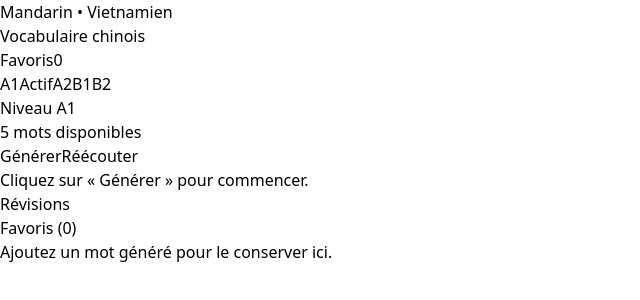
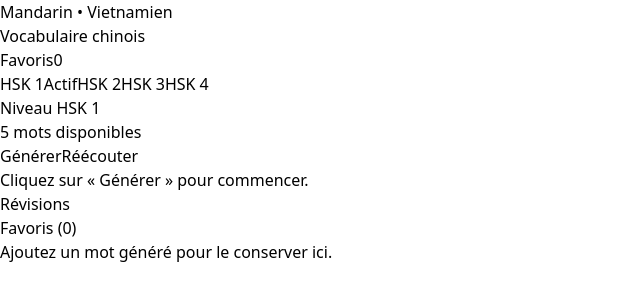
Before and after one commit to HanhNGUYEN-PM/Vocab_de_Hanh, a React (Vite) app: page / in a window 1280 px wide. Shown: the top 300 px of the page, without its empty margins (0-640 px from the left). Built offline with nearby package versions, Linux system fonts and the light colour scheme.

Commit message:
Replace levels with HSK labels

```diff
--- a/src/App.tsx
+++ b/src/App.tsx
@@ -4,6 +4,12 @@ import { LevelKey, VOCABULARY_BY_LEVEL, levelOrder } from './data/vocabulary';
 
 const FAVORITES_STORAGE_KEY = 'chinese-vocab-favorites';
 const LEVEL_STORAGE_KEY = 'chinese-vocab-selected-level';
+const LEGACY_LEVEL_MAP: Record<string, LevelKey> = {
+  A1: 'HSK1',
+  A2: 'HSK2',
+  B1: 'HSK3',
+  B2: 'HSK4',
+};
 
 const getVocabularyPool = (selectedLevel: LevelKey): VocabularyItem[] => {
   const maxIndex = levelOrder.indexOf(selectedLevel);
@@ -11,7 +17,7 @@ const getVocabularyPool = (selectedLevel: LevelKey): VocabularyItem[] => {
 };
 
 const App: React.FC = () => {
-  const [selectedLevel, setSelectedLevel] = useState<LevelKey>('A1');
+  const [selectedLevel, setSelectedLevel] = useState<LevelKey>('HSK1');
   const [currentWord, setCurrentWord] = useState<VocabularyItem | null>(null);
   const [favorites, setFavorites] = useState<VocabularyItem[]>([]);
   const [audioMessage, setAudioMessage] = useState<string | null>(null);
@@ -19,7 +25,7 @@ const App: React.FC = () => {
   useEffect(() => {
     try {
       const storedFavorites = localStorage.getItem(FAVORITES_STORAGE_KEY);
-      const storedLevel = localStorage.getItem(LEVEL_STORAGE_KEY) as LevelKey | null;
+      const storedLevelRaw = localStorage.getItem(LEVEL_STORAGE_KEY);
 
       if (storedFavorites) {
         const parsedFavorites = JSON.parse(storedFavorites) as VocabularyItem[];
@@ -28,8 +34,14 @@ const App: React.FC = () => {
         }
       }
 
-      if (storedLevel && levelOrder.includes(storedLevel)) {
-        setSelectedLevel(storedLevel);
+      if (storedLevelRaw) {
+        const storedLevel = levelOrder.includes(storedLevelRaw as LevelKey)
+          ? (storedLevelRaw as LevelKey)
+          : LEGACY_LEVEL_MAP[storedLevelRaw];
+
+        if (storedLevel && levelOrder.includes(storedLevel)) {
+          setSelectedLevel(storedLevel);
+        }
       }
     } catch (error) {
       console.error('Impossible de charger les données depuis le stockage local :', error);
@@ -45,6 +57,10 @@ const App: React.FC = () => {
   }, [selectedLevel]);
 
   const vocabularyPool = useMemo(() => getVocabularyPool(selectedLevel), [selectedLevel]);
+  const selectedLevelLabel = useMemo(
+    () => VOCABULARY_BY_LEVEL.find((level) => level.key === selectedLevel)?.label ?? selectedLevel,
+    [selectedLevel],
+  );
 
   const speakWord = useCallback((word: VocabularyItem) => {
     if (typeof window === 'undefined' || !('speechSynthesis' in window)) {
@@ -126,7 +142,7 @@ const App: React.FC = () => {
         <section className="bg-slate-50 rounded-2xl shadow p-6 border border-slate-200">
           <div className="flex flex-col md:flex-row md:items-center md:justify-between gap-3 mb-4">
             <div className="space-y-1">
-              <p className="text-xs text-slate-500">Niveau {selectedLevel}</p>
+              <p className="text-xs text-slate-500">Niveau {selectedLevelLabel}</p>
               <h2 className="text-xl font-bold text-slate-800">{vocabularyPool.length} mots disponibles</h2>
             </div>
             <div className="flex gap-2">
--- a/src/data/vocabulary.ts
+++ b/src/data/vocabulary.ts
@@ -1,6 +1,6 @@
 import { VocabularyItem } from '../types';
 
-export type LevelKey = 'A1' | 'A2' | 'B1' | 'B2';
+export type LevelKey = 'HSK1' | 'HSK2' | 'HSK3' | 'HSK4';
 
 export interface LevelBucket {
   key: LevelKey;
@@ -12,13 +12,13 @@ export interface LevelBucket {
 
 export const VOCABULARY_BY_LEVEL: LevelBucket[] = [
   {
-    key: 'A1',
-    label: 'A1',
+    key: 'HSK1',
+    label: 'HSK 1',
     wordCount: 500,
     description: 'Vocabulaire de base pour démarrer (500 mots).',
     words: [
       {
-        id: 'A1-001',
+        id: 'HSK1-001',
         vietnamese: 'xin chào',
         chinese: '你好',
         pinyin: 'nǐ hǎo',
@@ -26,7 +26,7 @@ export const VOCABULARY_BY_LEVEL: LevelBucket[] = [
         hanViet: 'nhĩ hảo',
       },
       {
-        id: 'A1-002',
+        id: 'HSK1-002',
         vietnamese: 'cảm ơn',
         chinese: '谢谢',
         pinyin: 'xièxie',
@@ -34,7 +34,7 @@ export const VOCABULARY_BY_LEVEL: LevelBucket[] = [
         hanViet: 'tạ tạ',
       },
       {
-        id: 'A1-003',
+        id: 'HSK1-003',
         vietnamese: 'tạm biệt',
         chinese: '再见',
         pinyin: 'zàijiàn',
@@ -42,7 +42,7 @@ export const VOCABULARY_BY_LEVEL: LevelBucket[] = [
         hanViet: 'tái kiến',
       },
       {
-        id: 'A1-004',
+        id: 'HSK1-004',
         vietnamese: 'ngân hàng',
         chinese: '银行',
         pinyin: 'yínháng',
@@ -50,7 +50,7 @@ export const VOCABULARY_BY_LEVEL: LevelBucket[] = [
         hanViet: 'ngân hàng',
       },
       {
-        id: 'A1-005',
+        id: 'HSK1-005',
         vietnamese: 'bưu điện',
         chinese: '邮局',
         pinyin: 'yóujú',
@@ -60,13 +60,13 @@ export const VOCABULARY_BY_LEVEL: LevelBucket[] = [
     ],
   },
   {
-    key: 'A2',
-    label: 'A2',
+    key: 'HSK2',
+    label: 'HSK 2',
     wordCount: 1200,
     description: '700 mots supplémentaires pour étendre les bases.',
     words: [
       {
-        id: 'A2-001',
+        id: 'HSK2-001',
         vietnamese: 'sân bay',
         chinese: '机场',
         pinyin: 'jīchǎng',
@@ -74,7 +74,7 @@ export const VOCABULARY_BY_LEVEL: LevelBucket[] = [
         hanViet: 'cơ trường',
       },
       {
-        id: 'A2-002',
+        id: 'HSK2-002',
         vietnamese: 'bệnh viện',
         chinese: '医院',
         pinyin: 'yīyuàn',
@@ -82,7 +82,7 @@ export const VOCABULARY_BY_LEVEL: LevelBucket[] = [
         hanViet: 'y viện',
       },
       {
-        id: 'A2-003',
+        id: 'HSK2-003',
         vietnamese: 'món ăn',
         chinese: '菜',
         pinyin: 'cài',
@@ -90,7 +90,7 @@ export const VOCABULARY_BY_LEVEL: LevelBucket[] = [
         hanViet: 'thái',
       },
       {
-        id: 'A2-004',
+        id: 'HSK2-004',
         vietnamese: 'đặt chỗ',
         chinese: '预订',
         pinyin: 'yùdìng',
@@ -98,7 +98,7 @@ export const VOCABULARY_BY_LEVEL: LevelBucket[] = [
         hanViet: 'dự đính',
       },
       {
-        id: 'A2-005',
+        id: 'HSK2-005',
         vietnamese: 'vui vẻ',
         chinese: '开心',
         pinyin: 'kāixīn',
@@ -108,13 +108,13 @@ export const VOCABULARY_BY_LEVEL: LevelBucket[] = [
     ],
   },
   {
-    key: 'B1',
-    label: 'B1',
+    key: 'HSK3',
+    label: 'HSK 3',
     wordCount: 2500,
     description: 'Encore 1 300 mots pour raconter et argumenter.',
     words: [
       {
-        id: 'B1-001',
+        id: 'HSK3-001',
         vietnamese: 'trách nhiệm',
         chinese: '责任',
         pinyin: 'zérèn',
@@ -122,7 +122,7 @@ export const VOCABULARY_BY_LEVEL: LevelBucket[] = [
         hanViet: 'trách nhiệm',
       },
       {
-        id: 'B1-002',
+        id: 'HSK3-002',
         vietnamese: 'kinh nghiệm',
         chinese: '经验',
         pinyin: 'jīngyàn',
@@ -130,7 +130,7 @@ export const VOCABULARY_BY_LEVEL: LevelBucket[] = [
         hanViet: 'kinh nghiệm',
       },
       {
-        id: 'B1-003',
+        id: 'HSK3-003',
         vietnamese: 'thuyết phục',
         chinese: '说服',
         pinyin: 'shuōfú',
@@ -138,7 +138,7 @@ export const VOCABULARY_BY_LEVEL: LevelBucket[] = [
         hanViet: 'thuyết phục',
       },
       {
-        id: 'B1-004',
+        id: 'HSK3-004',
         vietnamese: 'cải thiện',
         chinese: '改善',
         pinyin: 'gǎishàn',
@@ -146,7 +146,7 @@ export const VOCABULARY_BY_LEVEL: LevelBucket[] = [
         hanViet: 'cải thiện',
       },
       {
-        id: 'B1-005',
+        id: 'HSK3-005',
         vietnamese: 'thảo luận',
         chinese: '讨论',
         pinyin: 'tǎolùn',
@@ -156,21 +156,21 @@ export const VOCABULARY_BY_LEVEL: LevelBucket[] = [
     ],
   },
   {
-    key: 'B2',
-    label: 'B2',
+    key: 'HSK4',
+    label: 'HSK 4',
     wordCount: 5000,
     description: '2 500 mots complémentaires pour atteindre l’autonomie.',
     words: [
       {
-        id: 'B2-001',
+        id: 'HSK4-001',
         vietnamese: 'bền vững',
         chinese: '可持续',
         pinyin: 'kě chíxù',
-        phonetic: 'khở trứ hự',
+        phonetic: 'kh trứ hự',
         hanViet: 'khả trì tục',
       },
       {
-        id: 'B2-002',
+        id: 'HSK4-002',
         vietnamese: 'đổi mới',
         chinese: '创新',
         pinyin: 'chuàngxīn',
@@ -178,7 +178,7 @@ export const VOCABULARY_BY_LEVEL: LevelBucket[] = [
         hanViet: 'sáng tân',
       },
       {
-        id: 'B2-003',
+        id: 'HSK4-003',
         vietnamese: 'hiệu quả',
         chinese: '效率',
         pinyin: 'xiàolǜ',
@@ -186,7 +186,7 @@ export const VOCABULARY_BY_LEVEL: LevelBucket[] = [
         hanViet: 'hiệu suất',
       },
       {
-        id: 'B2-004',
+        id: 'HSK4-004',
         vietnamese: 'tự chủ',
         chinese: '自主',
         pinyin: 'zìzhǔ',
@@ -194,7 +194,7 @@ export const VOCABULARY_BY_LEVEL: LevelBucket[] = [
         hanViet: 'tự chủ',
       },
       {
-        id: 'B2-005',
+        id: 'HSK4-005',
         vietnamese: 'phức tạp',
         chinese: '复杂',
         pinyin: 'fùzá',
@@ -205,4 +205,4 @@ export const VOCABULARY_BY_LEVEL: LevelBucket[] = [
   },
 ];
 
-export const levelOrder: LevelKey[] = ['A1', 'A2', 'B1', 'B2'];
+export const levelOrder: LevelKey[] = ['HSK1', 'HSK2', 'HSK3', 'HSK4'];
```
